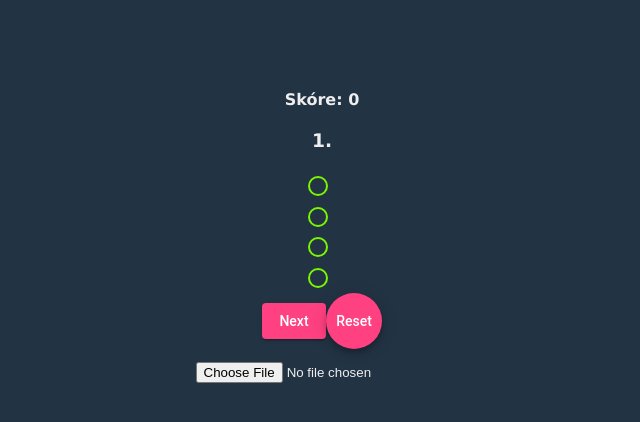
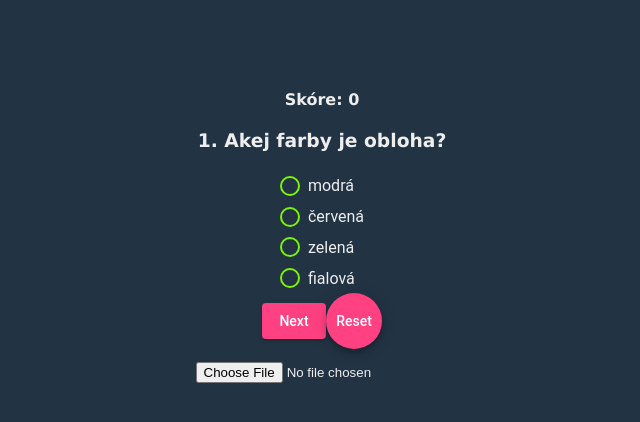
Before and after one commit to Miko14/quizz-me, an Angular app: page / in a window 1280 px wide. Shown: the top 422 px of the page, without its empty margins (318-958 px from the left). Built offline with nearby package versions, Linux system fonts and the light colour scheme.

Commit message:
initialization content added

```diff
--- a/src/app/questions/questions.component.ts
+++ b/src/app/questions/questions.component.ts
@@ -51,6 +51,23 @@ export class QuestionsComponent implements OnInit {
     this.questions.splice(0, this.questions.length);
     this.answersBank.splice(0, this.answersBank.length);
     this.correctAnswers.splice(0, this.correctAnswers.length);
+    this.initializeContent();
+  }
+
+  initializeContent(): void {
+    this.questions = [
+      "Akej farby je obloha?",
+      "Aky deň je prvý v týždni?",
+      "Koľko dní má december?"
+    ];
+    this.answersBank = [
+      "modrá", "červená", "zelená", "fialová",
+      "utorok", "streda", "pondelok", "sobota",
+      "25", "30", "29", "31"
+    ];
+    this.correctAnswers = [
+      "modrá", "pondelok", "31"
+    ];
   }
 
   initializeAnswers(): void {
```
